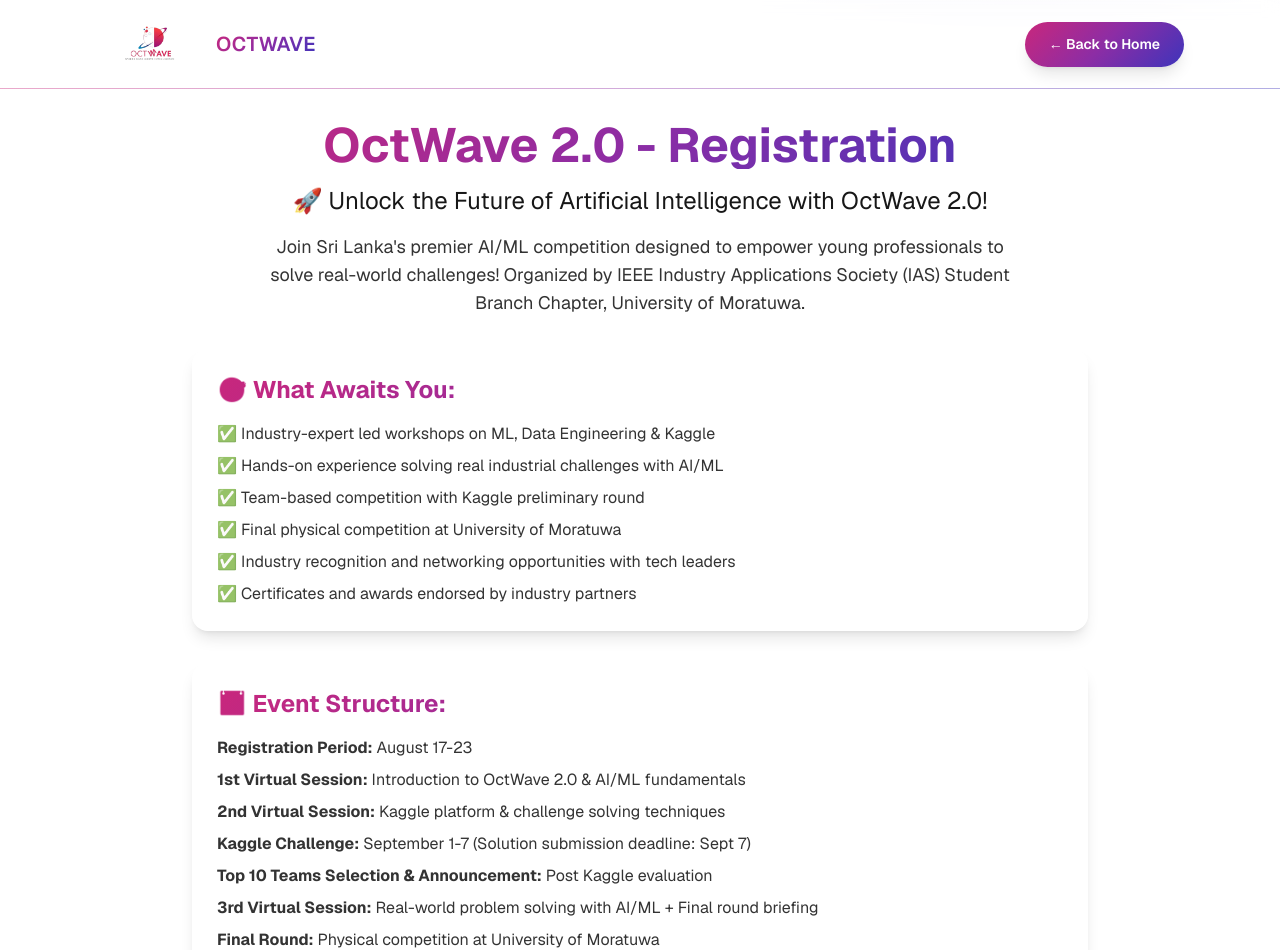
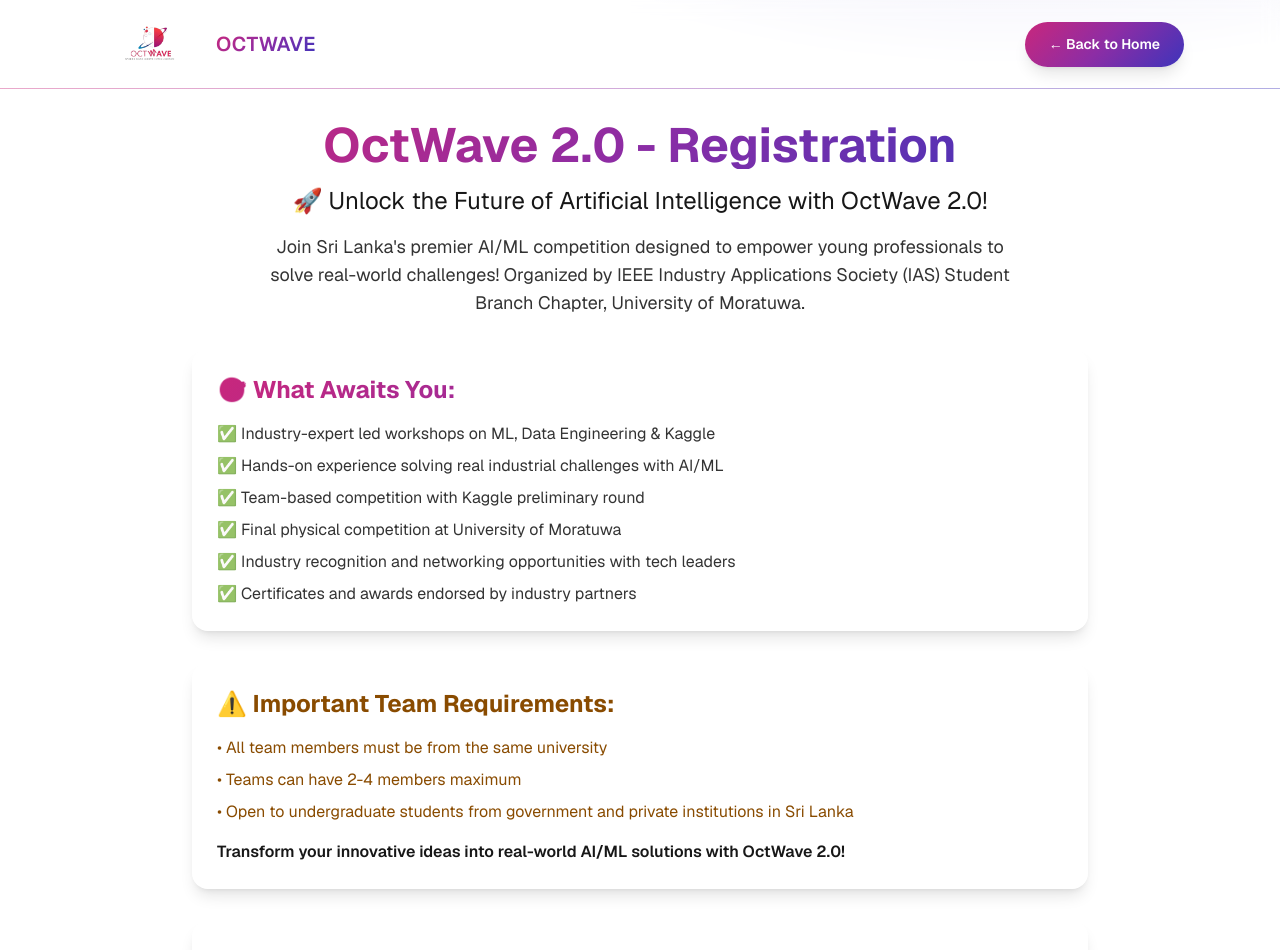
Before and after one commit to renulucshmi/Octwave-2.0, a Next.js app: page /register in a window 1280 px wide. Shown: the top 950 px of the page. Built offline with nearby package versions, Linux system fonts and the light colour scheme.

Commit message:
refactor: remove outdated event structure details from registration page

```diff
--- a/src/app/register/page.tsx
+++ b/src/app/register/page.tsx
@@ -130,19 +130,7 @@
           </ul>
         </div>
 
-        {/* Event Structure */}
-        <div className="card p-6 mb-8">
-          <h2 className="text-2xl font-bold octwave-gradient-text mb-4">📅 Event Structure:</h2>
-          <ul className="space-y-2 text-black/80 dark:text-white/90">
-            <li><strong>Registration Period:</strong> August 17-23</li>
-            <li><strong>1st Virtual Session:</strong> Introduction to OctWave 2.0 & AI/ML fundamentals</li>
-            <li><strong>2nd Virtual Session:</strong> Kaggle platform & challenge solving techniques</li>
-            <li><strong>Kaggle Challenge:</strong> September 1-7 (Solution submission deadline: Sept 7)</li>
-            <li><strong>Top 10 Teams Selection & Announcement:</strong> Post Kaggle evaluation</li>
-            <li><strong>3rd Virtual Session:</strong> Real-world problem solving with AI/ML + Final round briefing</li>
-            <li><strong>Final Round:</strong> Physical competition at University of Moratuwa</li>
-          </ul>
-        </div>
+
 
         {/* Important Requirements */}
         <div className="card p-6 mb-8 border-yellow-300 bg-yellow-50 dark:bg-yellow-900/20">
```
